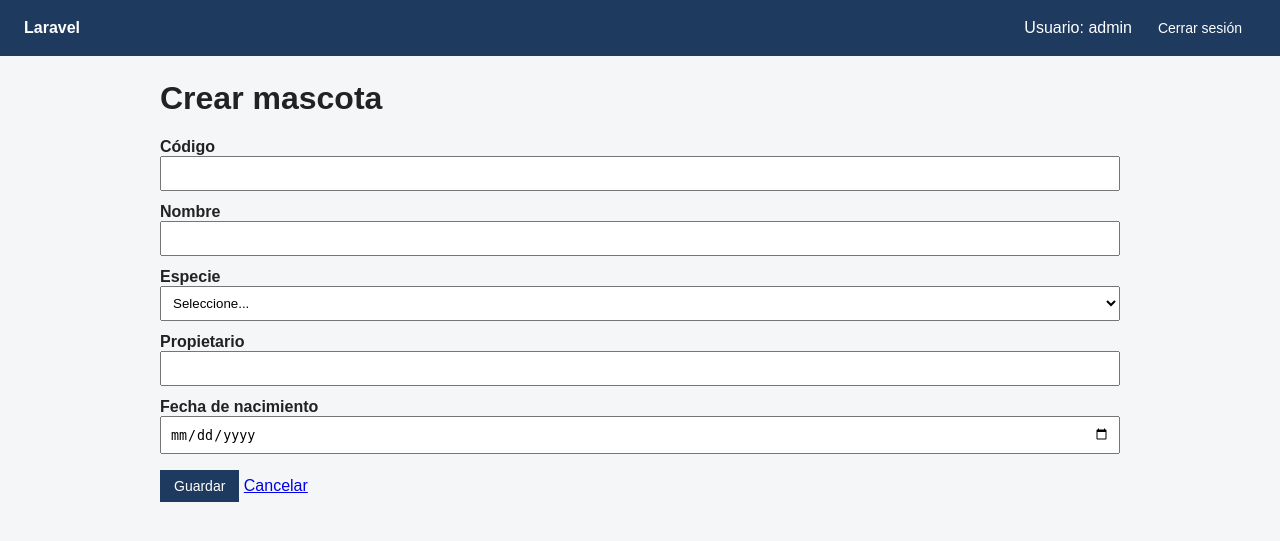
After one commit to SsamirNunez360/Ejercicios-CRUD-Laravel, a Laravel app: page /mascotas/crear in a window 1280 px wide. The commit adds this page. Shown: the top 541 px of the page. Run offline with Laravel 12, Linux system fonts and the light colour scheme; a user stored in the database is signed in; data comes from the database, SQL or seed files in the repository.

Commit message:
Crear registros veterinaria

```diff
--- a/veterinaria/app/Http/Controllers/MascotaController.php
+++ b/veterinaria/app/Http/Controllers/MascotaController.php
@@ -3,6 +3,7 @@
 namespace App\Http\Controllers;
 
 use App\Models\Mascota;
+use Illuminate\Http\Request;
 
 class MascotaController extends Controller
 {
@@ -12,4 +13,32 @@ class MascotaController extends Controller
 
         return view('mascotas.index', compact('mascotas'));
     }
+
+    public function create()
+    {
+        return view('mascotas.create');
+    }
+
+    public function store(Request $request)
+    {
+        $datos = $request->validate([
+            'codigo' => ['required', 'string', 'max:20', 'unique:mascotas,codigo'],
+            'nombre' => ['required', 'string', 'max:80'],
+            'especie' => ['required', 'in:' . implode(',', Mascota::ESPECIES)],
+            'propietario' => ['required', 'string', 'max:100'],
+            'fecha_nacimiento' => ['required', 'date', 'before_or_equal:today'],
+        ]);
+
+        $mascota = new Mascota();
+        $mascota->codigo = $datos['codigo'];
+        $mascota->nombre = $datos['nombre'];
+        $mascota->especie = $datos['especie'];
+        $mascota->propietario = $datos['propietario'];
+        $mascota->fecha_nacimiento = $datos['fecha_nacimiento'];
+        $mascota->save();
+
+        return redirect()
+            ->route('mascotas.index')
+            ->with('exito', 'Mascota creada correctamente.');
+    }
 }
--- /dev/null
+++ b/veterinaria/resources/views/mascotas/create.blade.php
@@ -0,0 +1,51 @@
+@extends('layouts.app')
+
+@section('titulo', 'Crear mascota')
+
+@section('contenido')
+    <h1>Crear mascota</h1>
+
+    <form method="POST" action="{{ route('mascotas.store') }}">
+        @csrf
+
+        <label for="codigo">Código</label>
+        <input id="codigo" name="codigo" type="text" maxlength="20" value="{{ old('codigo') }}" required>
+        @error('codigo')
+            <p class="error">{{ $message }}</p>
+        @enderror
+
+        <label for="nombre">Nombre</label>
+        <input id="nombre" name="nombre" type="text" maxlength="80" value="{{ old('nombre') }}" required>
+        @error('nombre')
+            <p class="error">{{ $message }}</p>
+        @enderror
+
+        <label for="especie">Especie</label>
+        <select id="especie" name="especie" required>
+            <option value="">Seleccione...</option>
+            @foreach (\App\Models\Mascota::ESPECIES as $opcion)
+                <option value="{{ $opcion }}" @selected(old('especie') === $opcion)>{{ ucfirst($opcion) }}</option>
+            @endforeach
+        </select>
+        @error('especie')
+            <p class="error">{{ $message }}</p>
+        @enderror
+
+        <label for="propietario">Propietario</label>
+        <input id="propietario" name="propietario" type="text" maxlength="100" value="{{ old('propietario') }}" required>
+        @error('propietario')
+            <p class="error">{{ $message }}</p>
+        @enderror
+
+        <label for="fecha_nacimiento">Fecha de nacimiento</label>
+        <input id="fecha_nacimiento" name="fecha_nacimiento" type="date" value="{{ old('fecha_nacimiento') }}" required>
+        @error('fecha_nacimiento')
+            <p class="error">{{ $message }}</p>
+        @enderror
+
+        <p>
+            <button type="submit">Guardar</button>
+            <a href="{{ route('mascotas.index') }}">Cancelar</a>
+        </p>
+    </form>
+@endsection
--- a/veterinaria/resources/views/mascotas/index.blade.php
+++ b/veterinaria/resources/views/mascotas/index.blade.php
@@ -4,6 +4,7 @@
 
 @section('contenido')
     <h1>Registro de mascotas</h1>
+    <p><a class="boton" href="{{ route('mascotas.create') }}">Crear mascota</a></p>
 
     <table>
         <thead>
--- a/veterinaria/routes/web.php
+++ b/veterinaria/routes/web.php
@@ -15,6 +15,8 @@ Route::middleware('auth')->group(function () {
     Route::get('/inicio', fn () => redirect()->route('mascotas.index'))->name('inicio');
 
     Route::get('/mascotas', [MascotaController::class, 'index'])->name('mascotas.index');
+    Route::get('/mascotas/crear', [MascotaController::class, 'create'])->name('mascotas.create');
+    Route::post('/mascotas', [MascotaController::class, 'store'])->name('mascotas.store');
 
     Route::post('/logout', [LoginController::class, 'destroy'])->name('logout');
 });
```
